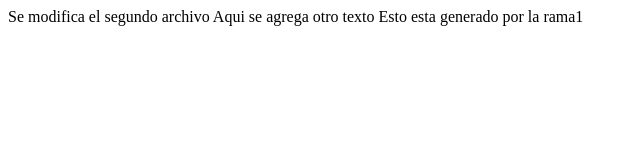
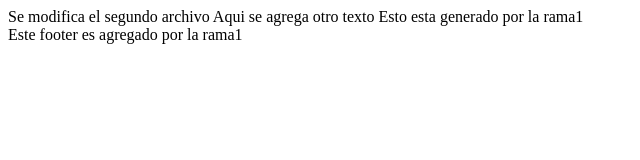
Before and after one commit to Poncho150996/AprendiendoGitHub, a plain HTML site: page nuevo.html in a window 1280 px wide. Shown: the whole page, without its empty margins (0-640 px from the left). Drawn offline with Linux system fonts and the light colour scheme.

Commit message:
Se agrega el segundo commit de la rama1

```diff
--- a/nuevo.html
+++ b/nuevo.html
@@ -15,4 +15,8 @@
 
     Esto esta generado por la rama1
 </body>
+
+<footer>
+    Este footer es agregado por la rama1
+</footer>
 </html>
```
Also changed, not shown: index.html (+1 -0 lines).
